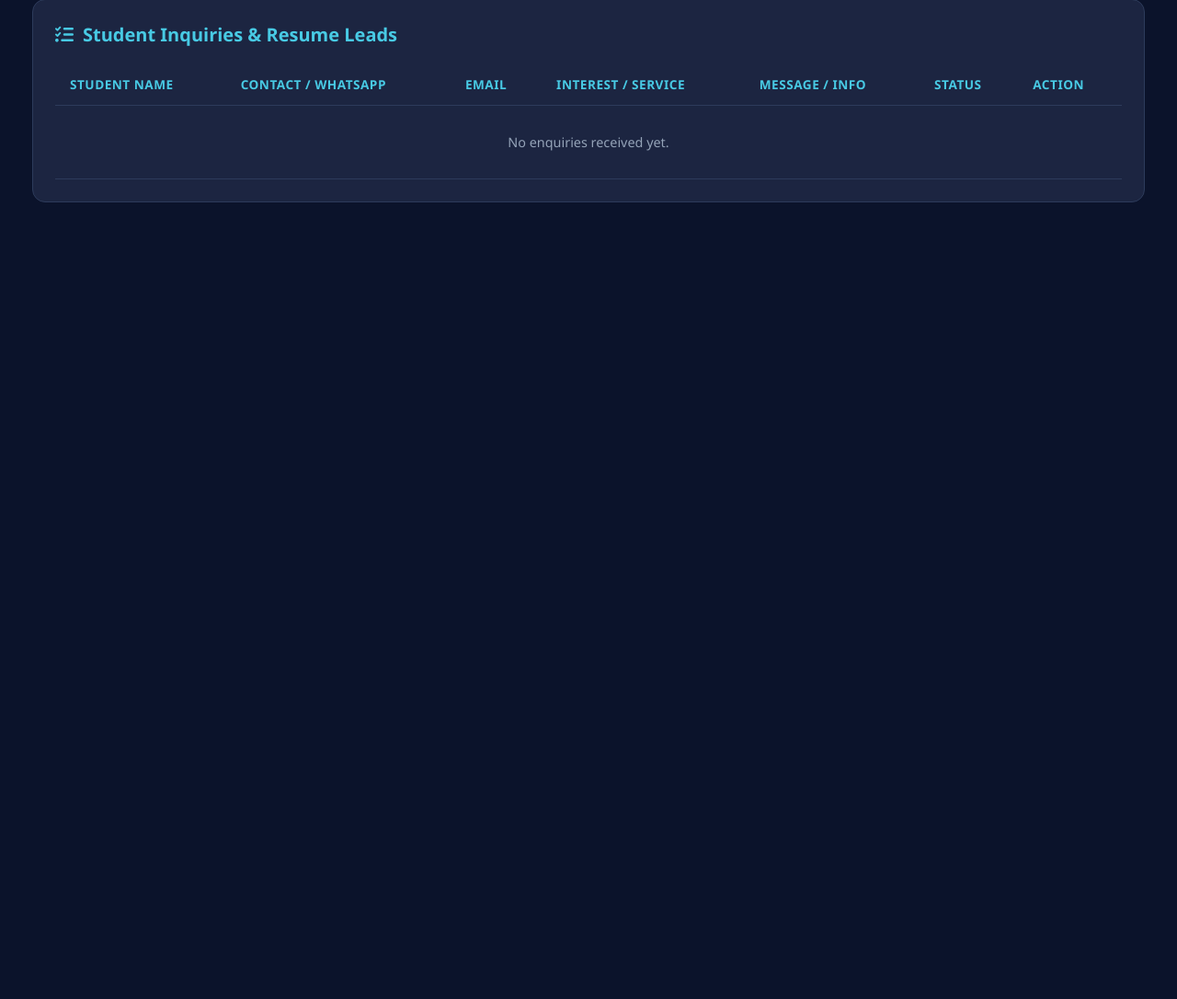
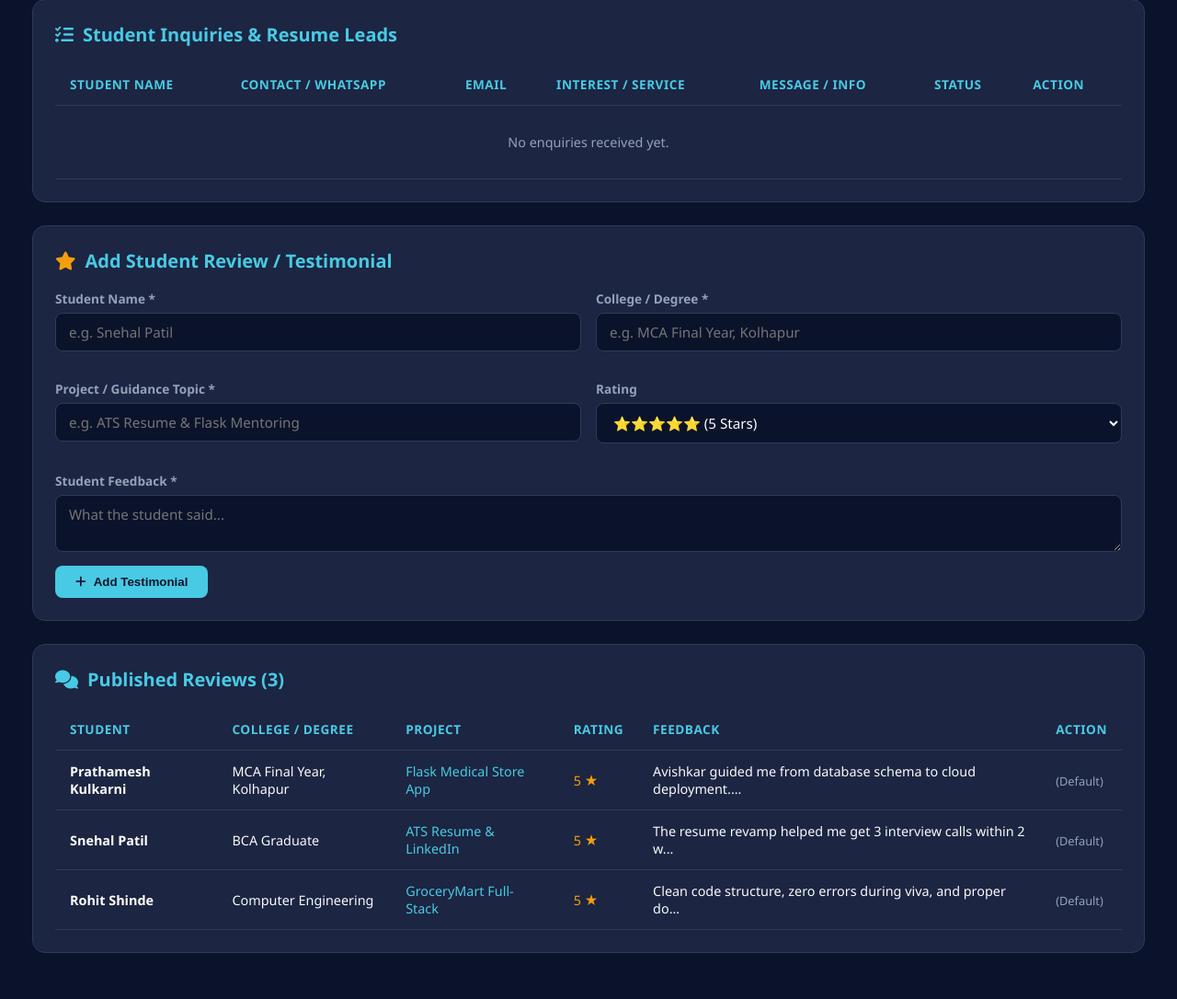
Before and after one commit to Avishkar0245/avishkar-solutions, a Flask app: page /admin in a window 1280 px wide. Shown: the part 438-1524 px from the top of the page at 92% size. Before the commit the page ends 658 px from the top, so only its background shows below. Run offline with Flask 3, Linux system fonts and the light colour scheme; the visitor is signed in with stand-in values (Sample User, id 1); data that the repository does not hold is empty.

Commit message:
update admin and user  dashboard

```diff
--- a/app.py
+++ b/app.py
@@ -2,13 +2,12 @@ import os, json, datetime
 from bson import ObjectId
 from dotenv import load_dotenv
 from flask import Flask, render_template, request, redirect, url_for, flash, session
-from werkzeug.security import check_password_hash
+from werkzeug.security import check_password_hash, generate_password_hash
 from functools import wraps
 import hmac
 from pymongo import MongoClient
 import certifi
-
-
+import urllib.parse
 
 load_dotenv()
 app = Flask(__name__)
@@ -20,8 +19,8 @@ app.config["SESSION_COOKIE_SAMESITE"] = "Lax"
 # ---- SITE INFO ----
 SITE = {
     "name": "Avishkar Solutions",
-    "whatsapp": "91-9373510245",  # <-- येथे तुमचा खरा 10 आकडी नंबर टाका
-    "email": "avishkarsolutions19@gmai.com",
+    "whatsapp": "91-9373510245",
+    "email": "avishkarsolutions19@gmail.com",
     "linkedin": "https://linkedin.com",
     "github": "https://github.com",
 }
@@ -94,8 +93,6 @@ def get_all_reviews():
     return DEFAULT_REVIEWS
 
 
-import urllib.parse
-
 # WhatsApp नंबर क्लीन करणारा आणि URL एनकोड करणारा फिल्टर
 @app.template_filter('wa_phone')
 def wa_phone_filter(phone):
@@ -139,7 +136,13 @@ except Exception as e:
 def get_all_projects():
     if _db is not None:
         try:
-            projs = list(_db.projects.find().sort("_id", -1))
+            # फक्त Approved किंवा ॲडमिनने स्वतः टाकलेले प्रोजेक्ट्स आणा
+            projs = list(_db.projects.find({
+                "$or": [
+                    {"status": "Approved"},
+                    {"status": {"$exists": False}}
+                ]
+            }).sort("_id", -1))
             if projs:
                 return projs
         except Exception as e:
@@ -169,7 +172,7 @@ def save_lead(lead):
         print("Enquiry saved in local JSON file.")
 
 
-# ---- ADMIN AUTH DECORATOR (हा आधी असणे गरजेचे आहे) ----
+# ---- ADMIN AUTH DECORATOR ----
 def admin_required(view_function):
     @wraps(view_function)
     def decorated_function(*args, **kwargs):
@@ -184,12 +187,13 @@ def inject_site():
     return {"site": SITE}
 
 
-# ---- USER ROUTES ----
+# ---- USER PUBLIC ROUTES ----
 @app.route("/")
 def home():
     projects = get_all_projects()
     reviews = get_all_reviews()
     return render_template("home.html", services=SERVICES, projects=projects[:2], reviews=reviews)
+
 @app.route("/services")
 def services():
     return render_template("services.html", services=SERVICES)
@@ -258,6 +262,7 @@ def admin_dashboard():
     total_enquiries = 0
     new_enquiries = 0
     enquiries = []
+    pending_projects = []
     db_error = None
 
     if _db is not None:
@@ -267,8 +272,12 @@ def admin_dashboard():
                 "$or": [{"status": "New"}, {"status": {"$exists": False}}, {"status": ""}]
             })
             enquiries = list(_db.leads.find().sort("created_at", -1).limit(50))
+
+            # विद्यार्थ्यांचे मंजुरीची वाट पाहणारे Pending प्रोजेक्ट्स
+            pending_projects = list(_db.projects.find({"status": "Pending"}).sort("_id", -1))
         except Exception as e:
             db_error = str(e)
+            print("Admin Dashboard Error:", e)
     else:
         db_error = "MongoDB is disconnected. Showing backup data."
 
@@ -294,53 +303,36 @@ def admin_dashboard():
         total_projects=len(projects),
         enquiries=enquiries,
         projects=projects,
+        pending_projects=pending_projects,
         about=about_data,
         reviews=get_all_reviews(),
         db_error=db_error
     )
 
-# नवीन रिव्ह्यू ॲड करणे
-@app.route("/admin/review/add", methods=["POST"])
+
+# ---- ADMIN APPROVE & REJECT PROJECT ----
+@app.route("/admin/project/approve/<project_id>", methods=["POST"])
 @admin_required
-def admin_add_review():
-    if _db is None:
-        flash("MongoDB is not connected!", "error")
-        return redirect(url_for("admin_dashboard"))
-
-    name = request.form.get("name", "").strip()
-    role = request.form.get("role", "").strip()
-    project = request.form.get("project", "").strip()
-    rating = int(request.form.get("rating", 5))
-    comment = request.form.get("comment", "").strip()
-
-    if not name or not comment:
-        flash("Name and review comment are required!", "error")
-        return redirect(url_for("admin_dashboard"))
-
-    new_rev = {
-        "name": name,
-        "role": role,
-        "project": project,
-        "rating": rating,
-        "comment": comment,
-        "created_at": datetime.datetime.utcnow()
-    }
-
-    _db.reviews.insert_one(new_rev)
-    flash("Student review added successfully to website!", "ok")
+def admin_approve_project(project_id):
+    if _db is not None and ObjectId.is_valid(project_id):
+        _db.projects.update_one(
+            {"_id": ObjectId(project_id)},
+            {"$set": {"status": "Approved"}}
+        )
+        flash("Project approved! It is now live on the website.", "ok")
     return redirect(url_for("admin_dashboard"))
 
-# रिव्ह्यू डिलीट करणे
-@app.route("/admin/review/delete/<review_id>", methods=["POST"])
+@app.route("/admin/project/reject/<project_id>", methods=["POST"])
 @admin_required
-def admin_delete_review(review_id):
-    if _db is None or not ObjectId.is_valid(review_id):
-        flash("Invalid request or MongoDB not connected.", "error")
-        return redirect(url_for("admin_dashboard"))
+def admin_reject_project(project_id):
+    if _db is not None and ObjectId.is_valid(project_id):
+        _db.projects.update_one(
+            {"_id": ObjectId(project_id)},
+            {"$set": {"status": "Rejected"}}
+        )
+        flash("Project rejected.", "error")
+    return redirect(url_for("admin_dashboard"))
 
-    _db.reviews.delete_one({"_id": ObjectId(review_id)})
-    flash("Review deleted successfully.", "ok")
-    return redirect(url_for("admin_dashboard"))
 
 # ---- CMS: ADD & DELETE PROJECT ----
 @app.route("/admin/project/add", methods=["POST"])
@@ -384,6 +376,49 @@ def admin_delete_project(project_id):
 
     _db.projects.delete_one({"_id": ObjectId(project_id)})
     flash("Project deleted successfully.", "ok")
+    return redirect(url_for("admin_dashboard"))
+
+
+# ---- CMS: REVIEWS ----
+@app.route("/admin/review/add", methods=["POST"])
+@admin_required
+def admin_add_review():
+    if _db is None:
+        flash("MongoDB is not connected!", "error")
+        return redirect(url_for("admin_dashboard"))
+
+    name = request.form.get("name", "").strip()
+    role = request.form.get("role", "").strip()
+    project = request.form.get("project", "").strip()
+    rating = int(request.form.get("rating", 5))
+    comment = request.form.get("comment", "").strip()
+
+    if not name or not comment:
+        flash("Name and review comment are required!", "error")
+        return redirect(url_for("admin_dashboard"))
+
+    new_rev = {
+        "name": name,
+        "role": role,
+        "project": project,
+        "rating": rating,
+        "comment": comment,
+        "created_at": datetime.datetime.utcnow()
+    }
+
+    _db.reviews.insert_one(new_rev)
+    flash("Student review added successfully to website!", "ok")
+    return redirect(url_for("admin_dashboard"))
+
+@app.route("/admin/review/delete/<review_id>", methods=["POST"])
+@admin_required
+def admin_delete_review(review_id):
+    if _db is None or not ObjectId.is_valid(review_id):
+        flash("Invalid request or MongoDB not connected.", "error")
+        return redirect(url_for("admin_dashboard"))
+
+    _db.reviews.delete_one({"_id": ObjectId(review_id)})
+    flash("Review deleted successfully.", "ok")
     return redirect(url_for("admin_dashboard"))
 
 
@@ -435,11 +470,11 @@ def delete_enquiry(enquiry_id):
     flash("Enquiry deleted successfully.", "ok")
     return redirect(url_for("admin_dashboard"))
 
+
 # ---- ATS RESUME BUILDER ROUTE ----
 @app.route("/resume-builder", methods=["GET", "POST"])
 def resume_builder():
     if request.method == "POST":
-        # विद्यार्थ्याचा डेटा मिळवणे
         resume_data = {
             "name": request.form.get("name", "").strip(),
             "email": request.form.get("email", "").strip(),
@@ -460,7 +495,6 @@ def resume_builder():
             "certifications": request.form.get("certifications", "").strip(),
         }
 
-        # हा डेटा MongoDB मध्ये लीड म्हणून सेव्ह करा
         if _db is not None and resume_data["name"] and resume_data["phone"]:
             lead = {
                 "name": resume_data["name"],
@@ -476,10 +510,157 @@ def resume_builder():
             except Exception as e:
                 print("Lead save error from resume builder:", e)
 
-        # रिझ्युमे प्रिव्ह्यू पेज दाखवा
         return render_template("resume_preview.html", r=resume_data)
 
     return render_template("resume_builder.html")
+
+
+# ==========================================
+# USER (STUDENT) AUTHENTICATION & DASHBOARD
+# ==========================================
+
+def user_login_required(f):
+    @wraps(f)
+    def decorated_function(*args, **kwargs):
+        if not session.get("user_id"):
+            flash("Please log in to access your dashboard.", "error")
+            return redirect(url_for("user_login"))
+        return f(*args, **kwargs)
+    return decorated_function
+
+
+# १. विद्यार्थी रजिस्ट्रेशन
+@app.route("/register", methods=["GET", "POST"])
+def user_register():
+    if session.get("user_id"):
+        return redirect(url_for("user_dashboard"))
+
+    if request.method == "POST":
+        name = request.form.get("name", "").strip()
+        email = request.form.get("email", "").strip().lower()
+        password = request.form.get("password", "")
+        college = request.form.get("college", "").strip()
+        github = request.form.get("github", "").strip()
+
+        if not name or not email or not password:
+            flash("Name, email and password are required!", "error")
+            return render_template("user_register.html")
+
+        if _db is not None:
+            existing = _db.users.find_one({"email": email})
+            if existing:
+                flash("This email is already registered! Please login.", "error")
+                return redirect(url_for("user_login"))
+
+            user_doc = {
+                "name": name,
+                "email": email,
+                "password_hash": generate_password_hash(password),
+                "college": college,
+                "github": github,
+                "created_at": datetime.datetime.utcnow()
+            }
+            res = _db.users.insert_one(user_doc)
+
+            session["user_id"] = str(res.inserted_id)
+            session["user_name"] = name
+            session["user_email"] = email
+            flash(f"Welcome, {name}! Your account has been created.", "ok")
+            return redirect(url_for("user_dashboard"))
+        else:
+            flash("Database offline. Please try again later.", "error")
+
+    return render_template("user_register.html")
+
+
+# २. विद्यार्थी लॉगिन
+@app.route("/login", methods=["GET", "POST"])
+def user_login():
+    if session.get("user_id"):
+        return redirect(url_for("user_dashboard"))
+
+    if request.method == "POST":
+        email = request.form.get("email", "").strip().lower()
+        password = request.form.get("password", "")
+
+        if _db is not None:
+            user = _db.users.find_one({"email": email})
+            if user and check_password_hash(user["password_hash"], password):
+                session["user_id"] = str(user["_id"])
+                session["user_name"] = user["name"]
+                session["user_email"] = user["email"]
+                flash("Login successful! Welcome back.", "ok")
+                return redirect(url_for("user_dashboard"))
+
+        flash("Invalid email or password!", "error")
+
+    return render_template("user_login.html")
+
+
+# ३. विद्यार्थी लॉगआऊट
+@app.route("/logout")
+def user_logout():
+    session.pop("user_id", None)
+    session.pop("user_name", None)
+    session.pop("user_email", None)
+    flash("You have been logged out successfully.", "ok")
+    return redirect(url_for("home"))
+
+
+# ४. विद्यार्थी डॅशबोर्ड
+@app.route("/user/dashboard")
+@user_login_required
+def user_dashboard():
+    user_projects = []
+    user_info = None
+
+    if _db is not None:
+        user_info = _db.users.find_one({"_id": ObjectId(session["user_id"])})
+        user_projects = list(_db.projects.find({"user_id": session["user_id"]}).sort("_id", -1))
+
+    return render_template("user_dashboard.html", user=user_info, projects=user_projects)
+
+
+# ५. विद्यार्थ्याने नवीन प्रोजेक्ट सबमिट करणे (Status: Pending)
+@app.route("/user/project/submit", methods=["POST"])
+@user_login_required
+def user_submit_project():
+    if _db is None:
+        flash("Database is offline. Try again later.", "error")
+        return redirect(url_for("user_dashboard"))
+
+    title = request.form.get("title", "").strip()
+    text = request.form.get("text", "").strip()
+    tags_raw = request.form.get("tags", "").strip()
+    github = request.form.get("github", "").strip()
+    demo = request.form.get("demo", "").strip()
+
+    if not title or not text or not github:
+        flash("Title, description, and your GitHub repository link are required!", "error")
+        return redirect(url_for("user_dashboard"))
+
+    tags = [t.strip() for t in tags_raw.split(",") if t.strip()]
+
+    user = _db.users.find_one({"_id": ObjectId(session["user_id"])})
+
+    new_project = {
+        "title": title,
+        "text": text,
+        "tags": tags,
+        "github": github,
+        "demo": demo,
+        "user_id": session["user_id"],
+        "user_name": user.get("name", "Student Developer"),
+        "user_college": user.get("college", "College Student"),
+        "user_github": user.get("github", github),
+        "status": "Pending",
+        "created_at": datetime.datetime.utcnow()
+    }
+
+    _db.projects.insert_one(new_project)
+    flash("Project submitted successfully! It is now Pending for admin review. Once approved, it will be published on the live website.", "ok")
+    return redirect(url_for("user_dashboard"))
+
 
 # ---- CHATBOT BLUEPRINT ----
 try:
--- a/templates/admin_dashboard.html
+++ b/templates/admin_dashboard.html
@@ -456,6 +456,86 @@
                 <button type="submit" class="btn-submit"><i class="fas fa-upload"></i> Publish Project</button>
             </form>
         </div>
+         <!-- ========================================== -->
+    <!-- TAB 2: PROJECTS CMS -->
+    <!-- ========================================== -->
+    <div class="tab-pane" id="tab-projects">
+
+        <!-- 🔔 विद्यार्थ्यांचे मंजुरीची वाट पाहणारे प्रोजेक्ट्स (Pending Approvals) -->
+        <div class="card-box" style="border: 2px solid #f59e0b; margin-bottom: 25px;">
+            <h2 class="box-title" style="color: #fbbf24;">
+                <i class="fas fa-bell"></i> Pending Student Project Approvals ({{ (pending_projects or [])|length }})
+            </h2>
+            <p style="color: var(--text-mute); font-size: 0.88rem; margin-bottom: 15px;">
+                Review student code repositories below. Click <b>Approve & Publish</b> to make them live on the Avishkar Solutions website.
+            </p>
+
+            <div class="table-responsive">
+                <table>
+                    <thead>
+                        <tr>
+                            <th>Student & College</th>
+                            <th>Project Title</th>
+                            <th>Description</th>
+                            <th>Tech Stack</th>
+                            <th>GitHub Repo</th>
+                            <th>Approval Action</th>
+                        </tr>
+                    </thead>
+                    <tbody>
+                        {% for p in (pending_projects or []) %}
+                        <tr style="background: rgba(245, 158, 11, 0.08);">
+                            <td>
+                                <b style="color: #fff;">{{ p.get('user_name', 'Student') }}</b>
+                                <div style="font-size: 0.8rem; color: var(--text-mute);">{{ p.get('user_college', '') }}</div>
+                            </td>
+                            <td style="font-weight: 700; color: #48cae4;">{{ p.title }}</td>
+                            <td style="max-width: 250px; font-size: 0.85rem; color: #cbd5e1;">{{ p.text }}</td>
+                            <td>
+                                <div class="tags" style="margin: 0;">
+                                    {% for t in p.tags %}<span>{{ t }}</span>{% endfor %}
+                                </div>
+                            </td>
+                            <td>
+                                {% if p.github %}
+                                <a href="{{ p.github }}" target="_blank" style="color: #60a5fa; font-weight: 600; text-decoration: underline;">
+                                    <i class="fab fa-github"></i> Inspect Code
+                                </a>
+                                {% endif %}
+                                {% if p.demo %}
+                                <br><a href="{{ p.demo }}" target="_blank" style="font-size: 0.8rem; color: #34d399;">Live Demo</a>
+                                {% endif %}
+                            </td>
+                            <td>
+                                <div style="display: flex; gap: 8px;">
+                                    <!-- Approve Button -->
+                                    <form method="POST" action="{{ url_for('admin_approve_project', project_id=p['_id']) }}">
+                                        <button type="submit" style="background: #10b981; color: #fff; border: 0; padding: 7px 12px; border-radius: 6px; font-weight: bold; cursor: pointer;">
+                                            <i class="fas fa-check"></i> Approve & Publish
+                                        </button>
+                                    </form>
+
+                                    <!-- Reject Button -->
+                                    <form method="POST" action="{{ url_for('admin_reject_project', project_id=p['_id']) }}" onsubmit="return confirm('Reject this project?');">
+                                        <button type="submit" class="btn-danger" title="Reject"><i class="fas fa-times"></i></button>
+                                    </form>
+                                </div>
+                            </td>
+                        </tr>
+                        {% else %}
+                        <tr>
+                            <td colspan="6" style="text-align: center; padding: 25px; color: var(--text-mute);">
+                                <i class="fas fa-check-circle" style="color: #10b981;"></i> No pending project approvals right now.
+                            </td>
+                        </tr>
+                        {% endfor %}
+                    </tbody>
+                </table>
+            </div>
+        </div>
+
+        <!-- Add Project Form (खाली पूर्वीसारखाच राहील) -->
+        ...
 
         <!-- Current Projects Table -->
         <div class="card-box">
@@ -502,6 +582,12 @@
     <!-- TAB 3: REVIEWS CMS -->
     <!-- ========================================== -->
     <div class="tab-pane" id="tab-reviews">
+
+
+                    </tbody>
+                </table>
+            </div>
+        </div>
 
         <!-- Add Review Form -->
         <div class="card-box">
```
Also changed, not shown: templates/base.html (+11 -0 lines), templates/portfolio.html (+10 -0 lines), templates/user_dashboard.html (added, +119 -0 lines), templates/user_login.html (added, +34 -0 lines), templates/user_register.html (added, +49 -0 lines).
